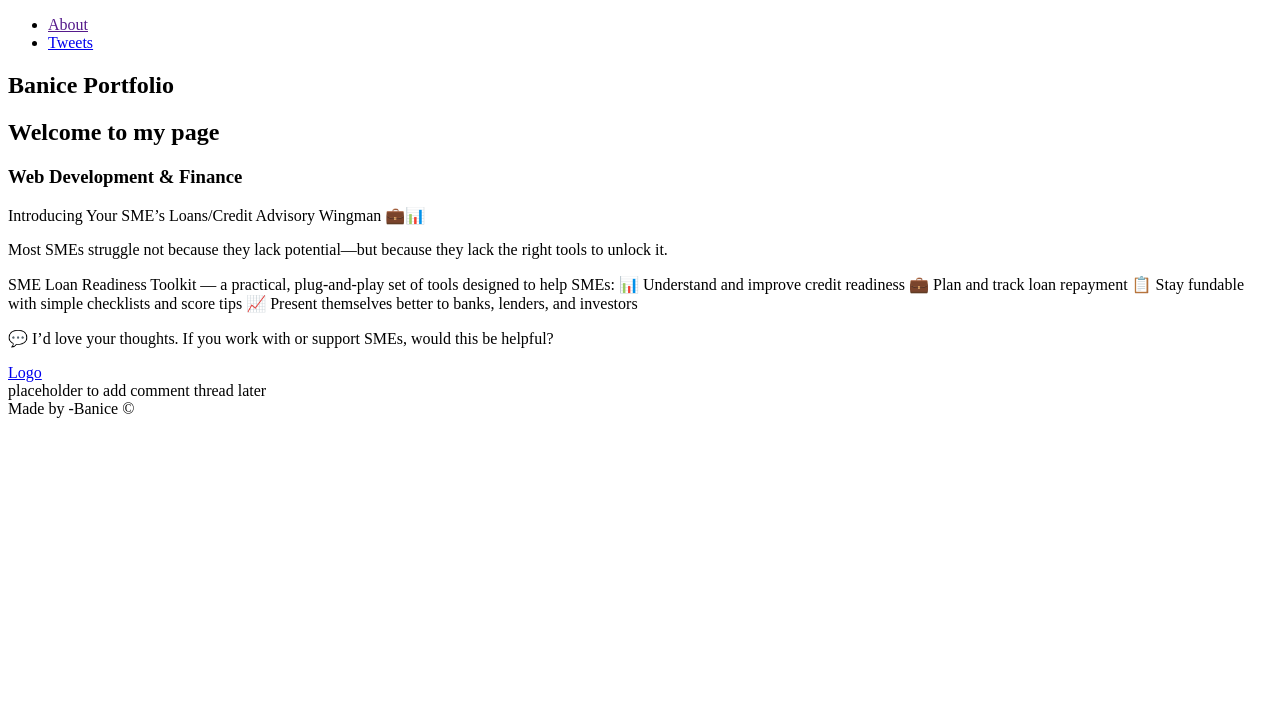
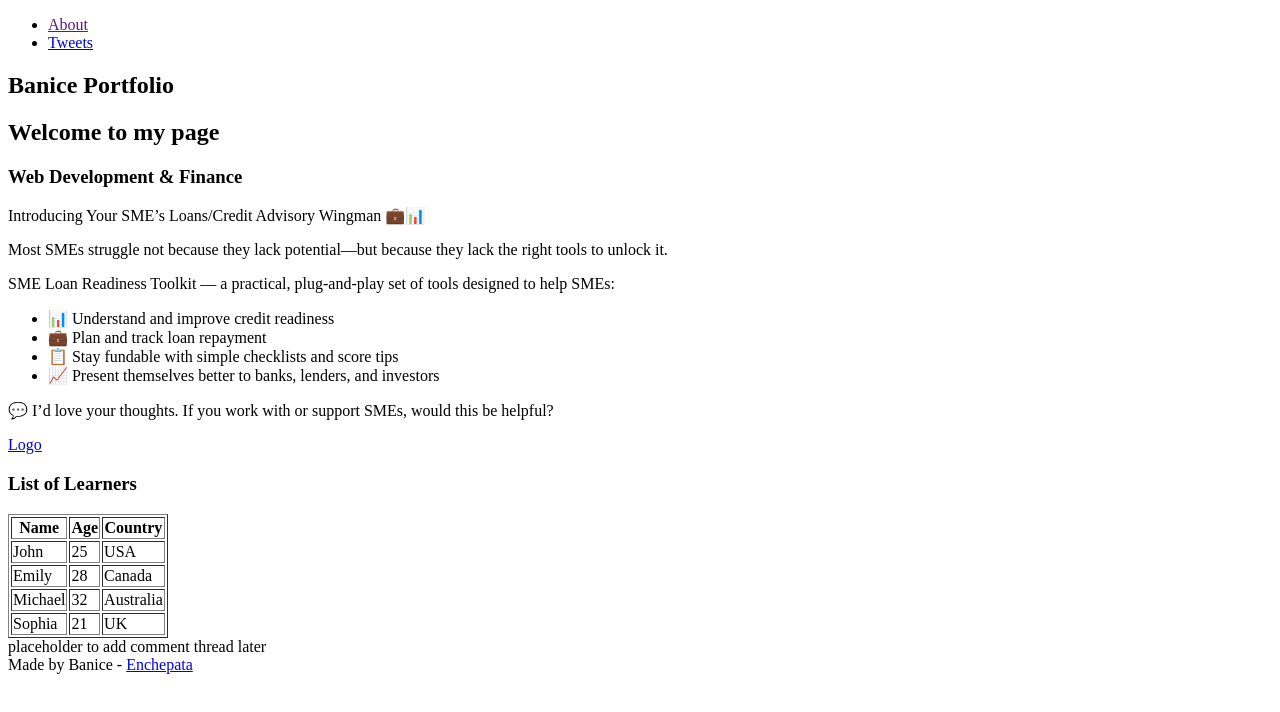
Before and after one commit to wacerabanice/My_First_Portfolio, a plain HTML site: page html_basic/index.html in a window 1280 px wide. Drawn offline with Linux system fonts and the light colour scheme.

Commit message:
Update index.html

```diff
--- a/html_basic/index.html
+++ b/html_basic/index.html
@@ -7,30 +7,66 @@
 </head>
 <body>
     <header>
-    <nav><ul>
+        <nav>
+            <ul>
                 <li><a href="">About</a></li>
                 <li><a href="tweets.html">Tweets</a></li>
             </ul>
         </nav>
     </header>
+
     <main>
         <article>
             <h1>Banice Portfolio</h1>
             <h2>Welcome to my page</h2>
             <h3>Web Development & Finance</h3>
             <p>Introducing Your SME’s Loans/Credit Advisory Wingman 💼📊</p>
-    <p> Most SMEs struggle not because they lack potential—but because they lack the right tools to unlock it.</p>
-    <p>SME Loan Readiness Toolkit — a practical, plug-and-play set of tools designed to help SMEs:
-
-📊 Understand and improve credit readiness
-
-💼 Plan and track loan repayment
-
- 📋 Stay fundable with simple checklists and score tips
-
- 📈 Present themselves better to banks, lenders, and investors</p>
+            <p>Most SMEs struggle not because they lack potential—but because they lack the right tools to unlock it.</p>
+            <p>SME Loan Readiness Toolkit — a practical, plug-and-play set of tools designed to help SMEs:</p>
+            <ul>
+                <li>📊 Understand and improve credit readiness</li>
+                <li>💼 Plan and track loan repayment</li>
+                <li>📋 Stay fundable with simple checklists and score tips</li>
+                <li>📈 Present themselves better to banks, lenders, and investors</li>
+            </ul>
             <p>💬 I’d love your thoughts. If you work with or support SMEs, would this be helpful?</p>
             <a href="https://i.ibb.co/gTDZZT8/ALX-Logo-07.png">Logo</a>
+
+            <!-- Learners Table -->
+            <div class="learners-table">
+                <h3>List of Learners</h3>
+                <table border="1">
+                    <thead>
+                        <tr>
+                            <th>Name</th>
+                            <th>Age</th>
+                            <th>Country</th>
+                        </tr>
+                    </thead>
+                    <tbody>
+                        <tr>
+                            <td>John</td>
+                            <td>25</td>
+                            <td>USA</td>
+                        </tr>
+                        <tr>
+                            <td>Emily</td>
+                            <td>28</td>
+                            <td>Canada</td>
+                        </tr>
+                        <tr>
+                            <td>Michael</td>
+                            <td>32</td>
+                            <td>Australia</td>
+                        </tr>
+                        <tr>
+                            <td>Sophia</td>
+                            <td>21</td>
+                            <td>UK</td>
+                        </tr>
+                    </tbody>
+                </table>
+            </div>
         </article>
 
         <aside>
@@ -38,9 +74,8 @@
         </aside>
     </main>
 
-
     <footer>
-    Made by -<a href="https://x.com/Enchepata" target="_blank"></a>Banice &copy;
+        Made by Banice - <a href="https://x.com/Enchepata" target="_blank">Enchepata</a>
     </footer>
 </body>
 </html>
```
Lines whose indentation alone changed are shown as unchanged.
